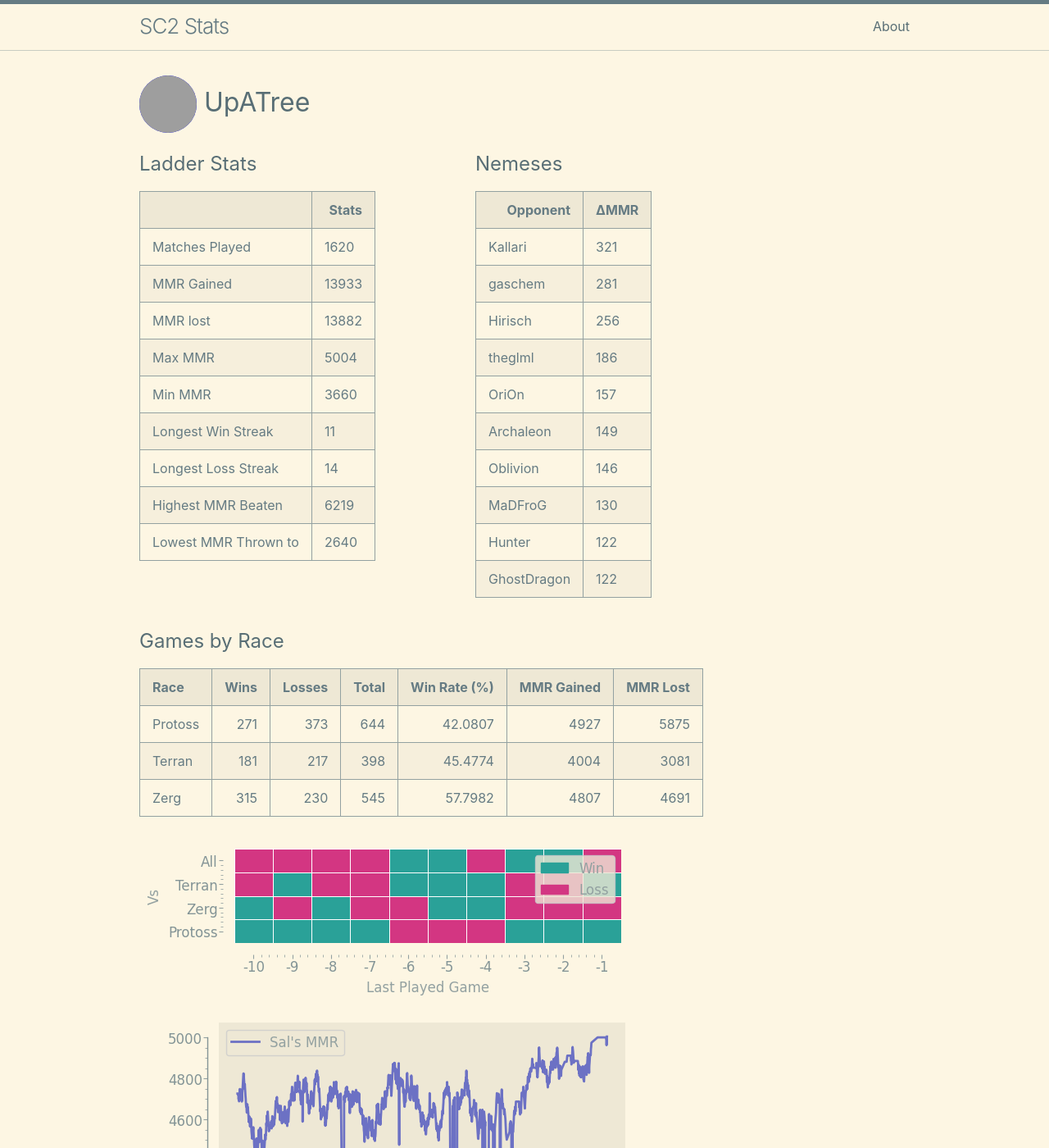
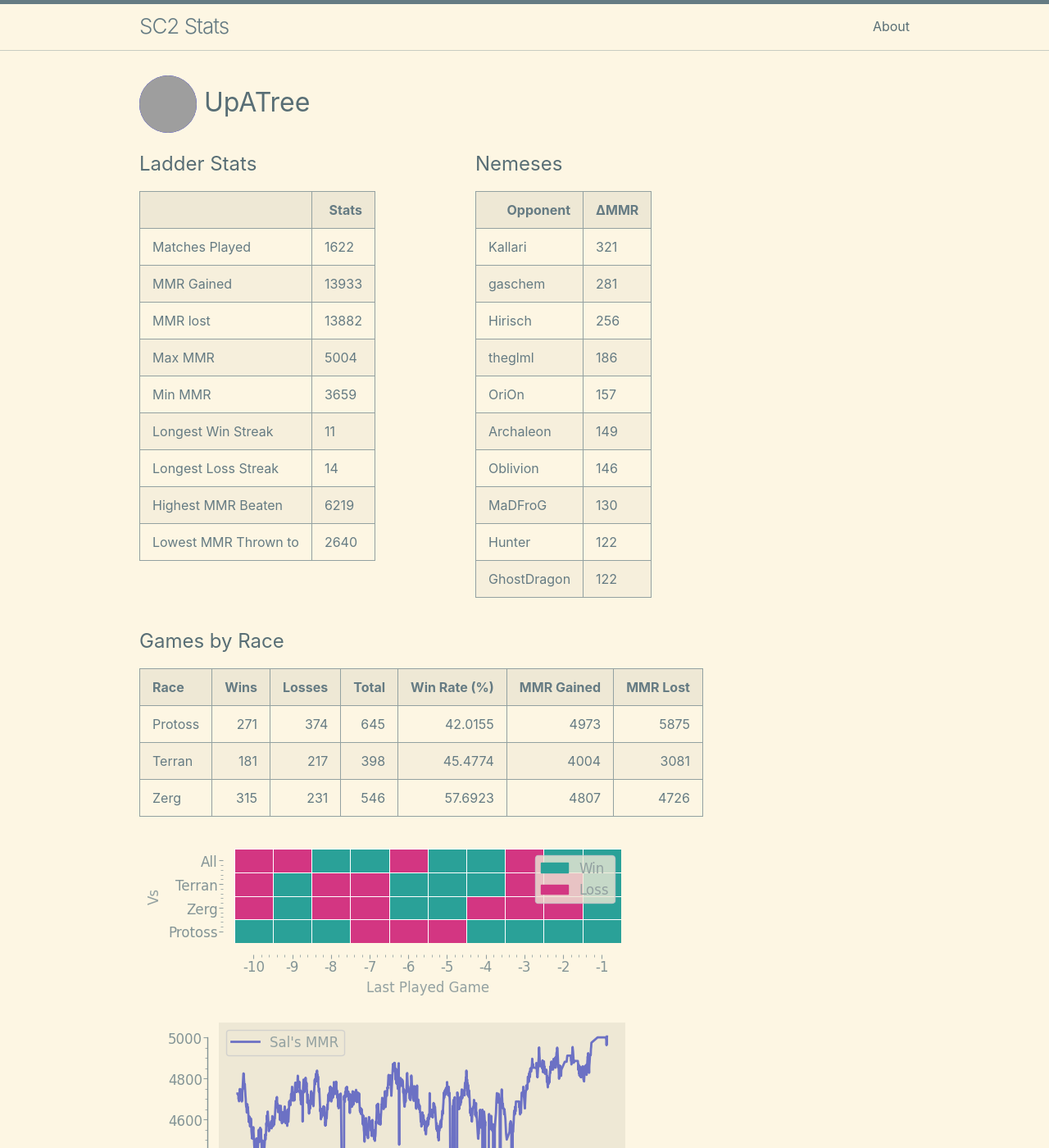
Before and after one commit to kylermurphy/UpATree, a Jekyll site: the page built from docs/index.md, in a window 1280 px wide and 1400 px high. Shown: the whole window at 82% size. Built offline with Jekyll 4.4.1, drawn with Linux system fonts in a browser that asks for light colours; grey boxes are pictures that could not be loaded.

Commit message:
running on push

```diff
--- a/docs/index.md
+++ b/docs/index.md
@@ -18,7 +18,7 @@ layout: home
   <tbody>
     <tr>
       <td>Matches Played</td>
-      <td>1620</td>
+      <td>1622</td>
     </tr>
     <tr>
       <td>MMR Gained</td>
@@ -34,7 +34,7 @@ layout: home
     </tr>
     <tr>
       <td>Min MMR</td>
-      <td>3660</td>
+      <td>3659</td>
     </tr>
     <tr>
       <td>Longest Win Streak</td>
@@ -114,9 +114,9 @@ layout: home
 
 | Race    |   Wins |   Losses |   Total |   Win Rate (%) |   MMR Gained |   MMR Lost |
 |:--------|-------:|---------:|--------:|---------------:|-------------:|-----------:|
-| Protoss |    271 |      373 |     644 |        42.0807 |         4927 |       5875 |
+| Protoss |    271 |      374 |     645 |        42.0155 |         4973 |       5875 |
 | Terran  |    181 |      217 |     398 |        45.4774 |         4004 |       3081 |
-| Zerg    |    315 |      230 |     545 |        57.7982 |         4807 |       4691 |
+| Zerg    |    315 |      231 |     546 |        57.6923 |         4807 |       4726 |
 
 ![Games by Race](./assets/gm_hist.png)
 
--- a/log.txt
+++ b/log.txt
@@ -763,3 +763,4 @@ Writing a log file 2025-03-31 16:29:35.
 Writing a log file 2025-03-31 16:54:16.
 Writing a log file 2025-03-31 17:20:21.
 Writing a log file 2025-03-31 17:37:36.
+Writing a log file 2025-03-31 17:50:17.
```
Also changed, not shown: docs/assets/MMR.png, docs/assets/daily.png, docs/assets/gm_hist.png, docs/assets/r_wrt.png, 1 other file.
